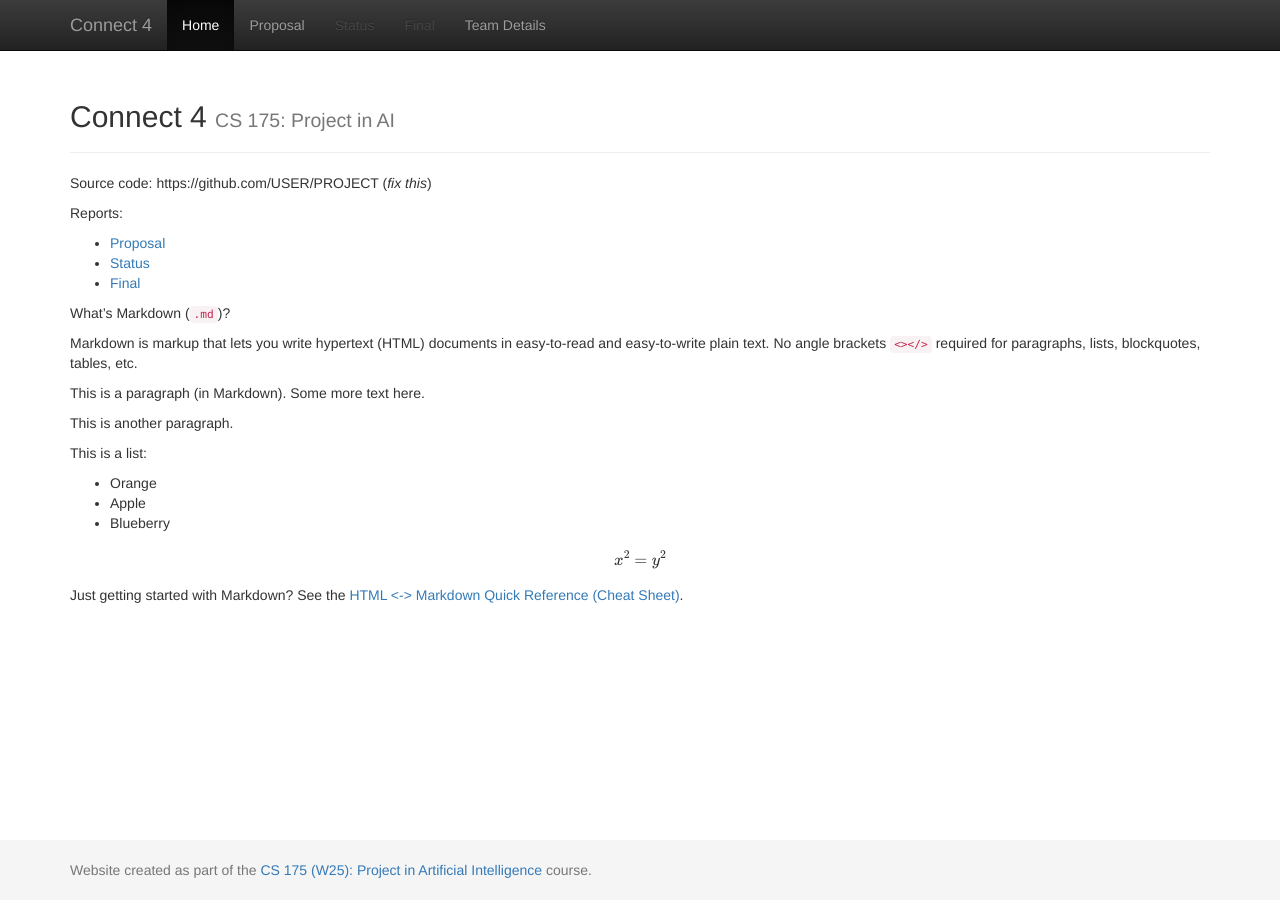
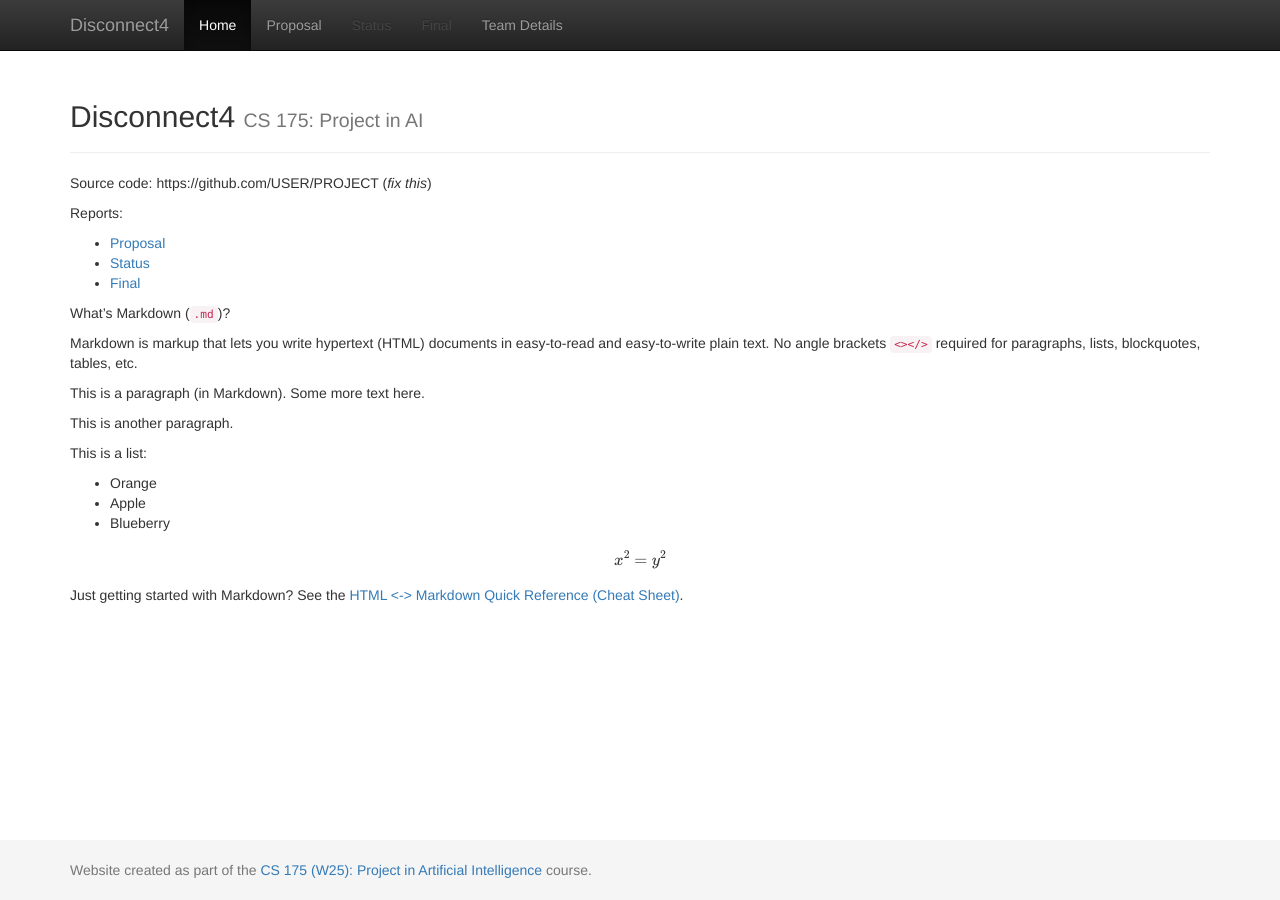
Before and after one commit to guangf1/Connect4, a Jekyll site: the page built from docs/index.md, in a window 1280 px wide. Built offline with Jekyll 4.4.1, drawn with Linux system fonts in a browser that asks for light colours; formulas are drawn with MathJax 3.

Commit message:
Update _config.yml

```diff
--- a/docs/_config.yml
+++ b/docs/_config.yml
@@ -1,7 +1,7 @@
 ###########
 # site.title
 
-title:    'Connect 4'
+title:    'Disconnect4'
 subtitle: 'CS 175: Project in AI'
 
 
```
